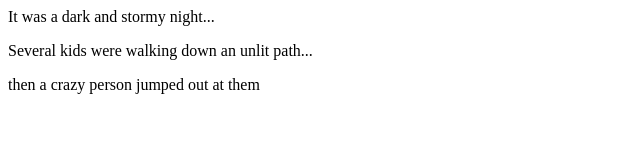
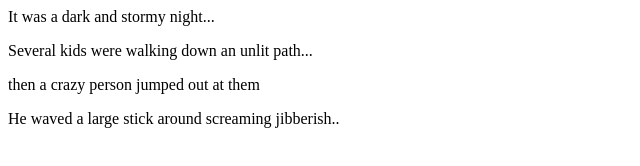
Before and after one commit to Mary-Sheldon/fireside-story, a plain HTML site: page index.HTML in a window 1280 px wide. Shown: the whole page, without its empty margins (0-640 px from the left). Drawn offline with Linux system fonts and the light colour scheme.

Commit message:
added fourth line

```diff
--- a/index.HTML
+++ b/index.HTML
@@ -3,5 +3,6 @@
     <p>It was a dark and stormy night...</p>
     <p>Several kids were walking down an unlit path... </p>
     <p> then a crazy person jumped out at them<p>
+    <p>He waved a large stick around screaming jibberish..</p>
   </body>
 </html>
```
